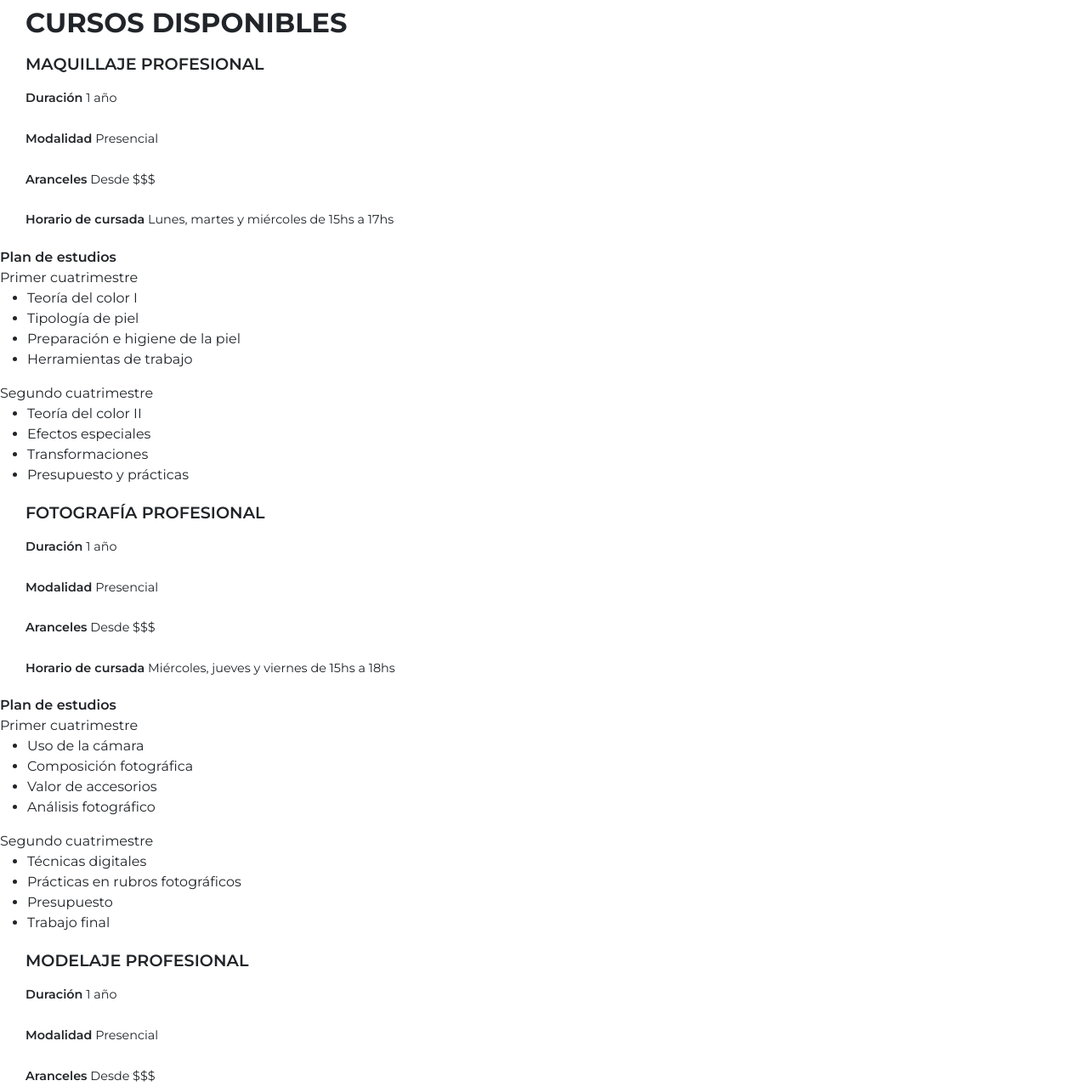
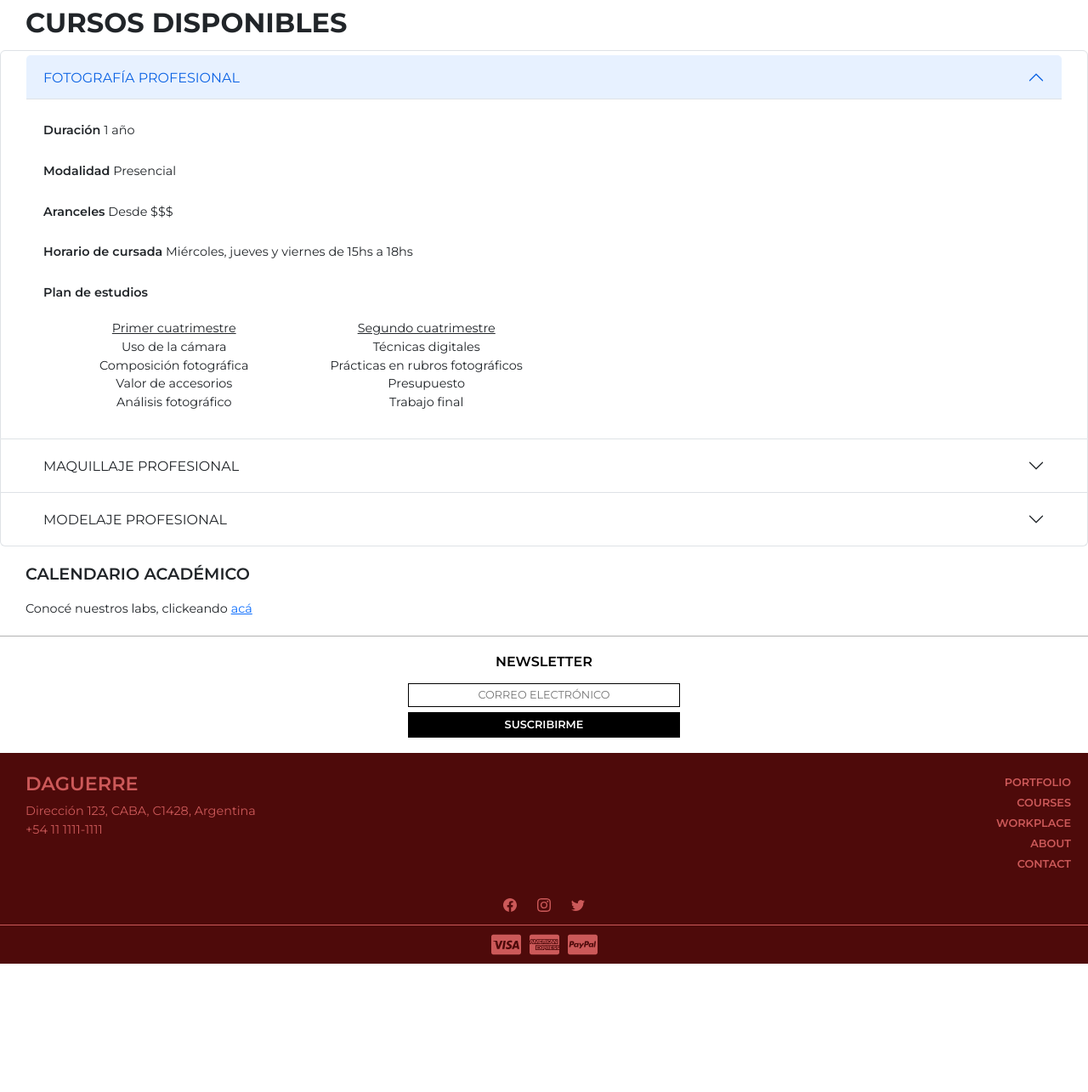
Before and after one commit to rnadiaceline/PF-Ruiz, a plain HTML site: page pages/cursos.html in a window 1280 px wide. Shown: the part 75-1360 px from the top of the page at 85% size. After the commit the page ends 1209 px from the top, so only its background shows below. Drawn offline with nearby package versions, Linux system fonts and the light colour scheme.

Commit message:
agregamos acordeon en cursos.html

```diff
--- a/css/style.css
+++ b/css/style.css
@@ -297,6 +297,15 @@ video{
 .portfolio__multimedia img{
     padding: 3px 0;
     width: 90vw;
+}
+
+/* courses */
+.courses__font--size{
+    font-size: .9em;
+}
+
+.listado{
+    list-style: none;
 }
 
 /* contact */
--- a/pages/cursos.html
+++ b/pages/cursos.html
@@ -43,9 +43,77 @@
     <main>
         <h1 class="mt-md-3">CURSOS DISPONIBLES</h1>
         <section>
-            <article>
-                <h2>MAQUILLAJE PROFESIONAL</h2>
-                <div>
+            <div class="accordion" id="accordionPanelsStayOpenExample">
+                <div class="accordion-item">
+                    <h2 class="accordion-header">
+                    <button class="accordion-button" type="button" data-bs-toggle="collapse" data-bs-target="#panelsStayOpen-collapseOne" aria-expanded="true" aria-controls="panelsStayOpen-collapseOne">FOTOGRAFÍA PROFESIONAL</button>
+                    </h2>
+                    <div id="panelsStayOpen-collapseOne" class="accordion-collapse collapse show">
+                    <div class="accordion-body">
+                        <p>
+                            <span class="text--font-600">Duración</span>
+                            1 año
+                        </p>
+                        <p>
+                            <span class="text--font-600">Modalidad</span>
+                            Presencial
+                        </p>
+                        <p>
+                            <span class="text--font-600">Aranceles</span>
+                            Desde $$$
+                        </p>
+                        <p>
+                            <span class="text--font-600">Horario de cursada</span>
+                            Miércoles, jueves y viernes de 15hs a 18hs
+                        </p>
+                        <p>
+                            <span class="text--font-600">Plan de estudios</span>
+                        </p>
+                        <div class="mx-md-5 d-md-flex">
+                            <div class="px-md-5 text--center courses__font--size">
+                                <u>Primer cuatrimestre</u>
+                                <ul class="listado ps-0">
+                                    <li>
+                                        Uso de la cámara
+                                    </li>
+                                    <li>
+                                        Composición fotográfica
+                                    </li>
+                                    <li>
+                                        Valor de accesorios
+                                    </li>
+                                    <li>
+                                        Análisis fotográfico
+                                    </li>
+                                </ul>
+                            </div>
+                            <div class="px-md-5 text--center courses__font--size">
+                                <u>Segundo cuatrimestre</u>
+                                <ul class="listado ps-0">
+                                    <li>
+                                        Técnicas digitales
+                                    </li>
+                                    <li>
+                                        Prácticas en rubros fotográficos
+                                    </li>
+                                    <li>
+                                        Presupuesto
+                                    </li>
+                                    <li>
+                                        Trabajo final
+                                    </li>
+                                </ul>
+                            </div>
+                        </div>
+                    </div>
+                    </div>
+                </div>
+                <div class="accordion-item">
+                    <h2 class="accordion-header">
+                    <button class="accordion-button collapsed" type="button" data-bs-toggle="collapse" data-bs-target="#panelsStayOpen-collapseTwo" aria-expanded="false" aria-controls="panelsStayOpen-collapseTwo">MAQUILLAJE PROFESIONAL</button>
+                    </h2>
+                    <div id="panelsStayOpen-collapseTwo" class="accordion-collapse collapse">
+                    <div class="accordion-body">
                         <p>
                             <span class="text--font-600">Duración</span>
                             1 año
@@ -62,11 +130,13 @@
                             <span class="text--font-600">Horario de cursada</span>
                             Lunes, martes y miércoles de 15hs a 17hs
                         </p>
-                    <!-- buttons -->
-                    <div>
-                        <span class="text--font-600">Plan de estudios</span><br>
-                        Primer cuatrimestre
-                        <ul>
+                        <p>
+                            <span class="text--font-600">Plan de estudios</span>
+                        </p>
+                        <div class="mx-md-5 d-md-flex">
+                            <div class="px-md-5 text--center courses__font--size">
+                                <u>Primer cuatrimestre</u>
+                                <ul class="listado ps-0">
                                     <li>
                                         Teoría del color I
                                     </li>
@@ -81,9 +151,9 @@
                                     </li>
                                 </ul>
                             </div>
-                    <div>
-                        Segundo cuatrimestre
-                        <ul>
+                            <div class="px-md-5 text--center courses__font--size">
+                                <u>Segundo cuatrimestre</u>
+                                <ul class="listado ps-0">
                                     <li>
                                         Teoría del color II
                                     </li>
@@ -99,66 +169,15 @@
                                 </ul>
                             </div>
                         </div>
-            </article>
-            <article>
-                <h2>FOTOGRAFÍA PROFESIONAL</h2>
-                <div>
-                    <p>
-                        <span class="text--font-600">Duración</span>
-                        1 año
-                    </p>
-                    <p>
-                        <span class="text--font-600">Modalidad</span>
-                        Presencial
-                    </p>
-                    <p>
-                        <span class="text--font-600">Aranceles</span>
-                        Desde $$$
-                    </p>
-                    <p>
-                        <span class="text--font-600">Horario de cursada</span>
-                        Miércoles, jueves y viernes de 15hs a 18hs
-                    </p>
-                    <div>
-                        <span class="text--font-600">Plan de estudios</span><br>
-                        Primer cuatrimestre
-                        <ul>
-                            <li>
-                                Uso de la cámara
-                            </li>
-                            <li>
-                                Composición fotográfica
-                            </li>
-                            <li>
-                                Valor de accesorios
-                            </li>
-                            <li>
-                                Análisis fotográfico
-                            </li>
-                        </ul>
-                    </div>
-                    <div>
-                        Segundo cuatrimestre
-                        <ul>
-                            <li>
-                                Técnicas digitales
-                            </li>
-                            <li>
-                                Prácticas en rubros fotográficos
-                            </li>
-                            <li>
-                                Presupuesto
-                            </li>
-                            <li>
-                                Trabajo final
-                            </li>
-                        </ul>
                     </div>
                     </div>
-            </article>
-            <article>
-                <h2>MODELAJE PROFESIONAL</h2>
-                <div>
+                </div>
+                <div class="accordion-item">
+                  <h2 class="accordion-header">
+                    <button class="accordion-button collapsed" type="button" data-bs-toggle="collapse" data-bs-target="#panelsStayOpen-collapseThree" aria-expanded="false" aria-controls="panelsStayOpen-collapseThree">MODELAJE PROFESIONAL</button>
+                  </h2>
+                  <div id="panelsStayOpen-collapseThree" class="accordion-collapse collapse">
+                    <div class="accordion-body">
                         <p>
                             <span class="text--font-600">Duración</span>
                             1 año
@@ -175,10 +194,13 @@
                             <span class="text--font-600">Horario de cursada</span>
                             Lunes, miércoles, jueves y viernes de 15hs a 17hs
                         </p>
-                    <div>
-                        <span class="text--font-600">Plan de estudios</span><br>
-                        Primer cuatrimestre
-                        <ul>
+                        <p>
+                            <span class="text--font-600">Plan de estudios</span>
+                        </p>
+                        <div class="mx-md-5 d-md-flex">
+                            <div class="px-md-5 text--center courses__font--size">
+                                <u>Primer cuatrimestre</u>
+                                <ul class="listado ps-0">
                                     <li>
                                         Postura y autoconocimiento
                                     </li>
@@ -193,9 +215,9 @@
                                     </li>
                                 </ul>
                             </div>
-                    <div>
-                        Segundo cuatrimestre
-                        <ul>
+                            <div class="px-md-5 text--center courses__font--size">
+                                <u>Segundo cuatrimestre</u>
+                                <ul class="listado ps-0">
                                     <li>
                                         Prácticas de vestuario
                                     </li>
@@ -211,9 +233,13 @@
                                 </ul>
                             </div>
                         </div>
-            </article>
+                    </div>
+                  </div>
+                </div>
+              </div>
+            </div>
         </section>
-        <section>
+        <section class="mt-3">
             <h2>CALENDARIO ACADÉMICO</h2>
             <!-- calendario -->
             <p>Conocé nuestros labs, clickeando <a href="workplace.html">acá</a></p>
```
Lines whose indentation alone changed are shown as unchanged.
